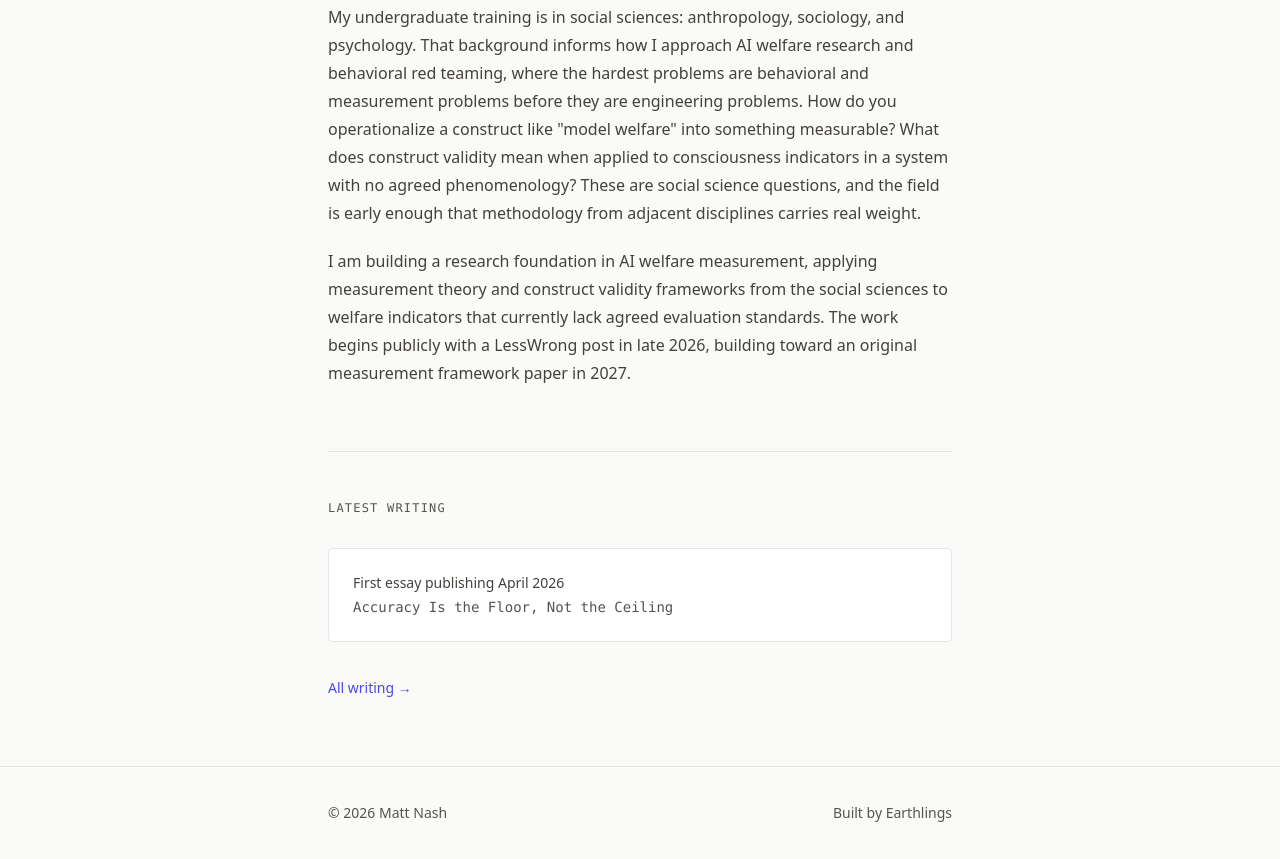
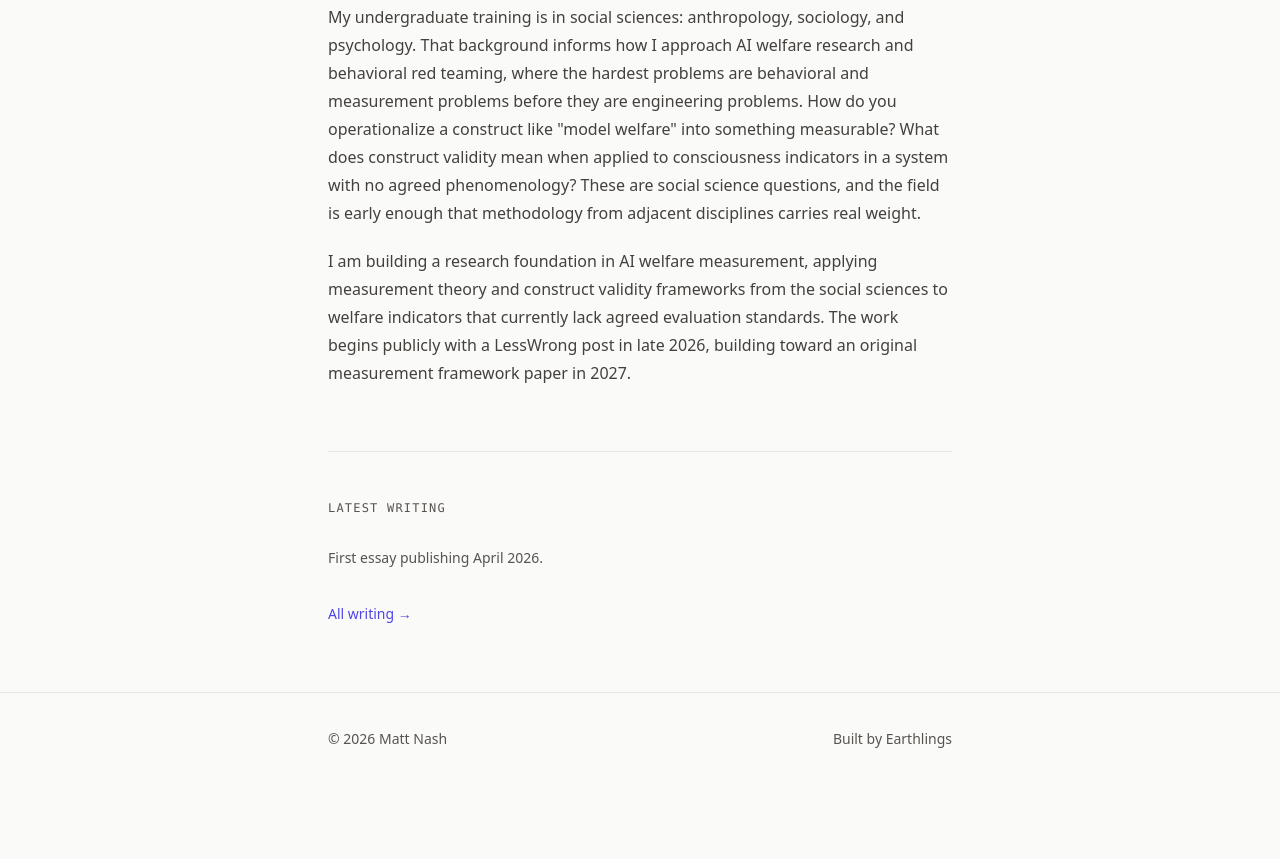
Before and after one commit to themattnash/professional-profile, an Astro site: page / in a window 1280 px wide. Shown: the part 970-1829 px from the top of the page. After the commit the page ends 1755 px from the top, so only its background shows below. Built offline with nearby package versions, Linux system fonts and the light colour scheme; Astro itself is replaced by a stand-in of ours.

Commit message:
fix: remove hardcoded essay title from homepage placeholder

```diff
--- a/src/pages/index.astro
+++ b/src/pages/index.astro
@@ -102,10 +102,7 @@ const essays = (await getCollection('essays', ({ data }) => data.published))
         ))}
       </ul>
     ) : (
-      <div class="border border-stone-200 rounded p-6 bg-white">
-        <p class="text-stone-700 text-sm mb-1">First essay publishing April 2026</p>
-        <p class="text-stone-600 text-sm font-mono">Accuracy Is the Floor, Not the Ceiling</p>
-      </div>
+      <p class="text-stone-600 text-sm">First essay publishing April 2026.</p>
     )}
 
     <a href="/writing" class="inline-block mt-8 text-sm text-indigo-600 hover:text-indigo-800 no-underline font-medium py-1">All writing &rarr;</a>
```
